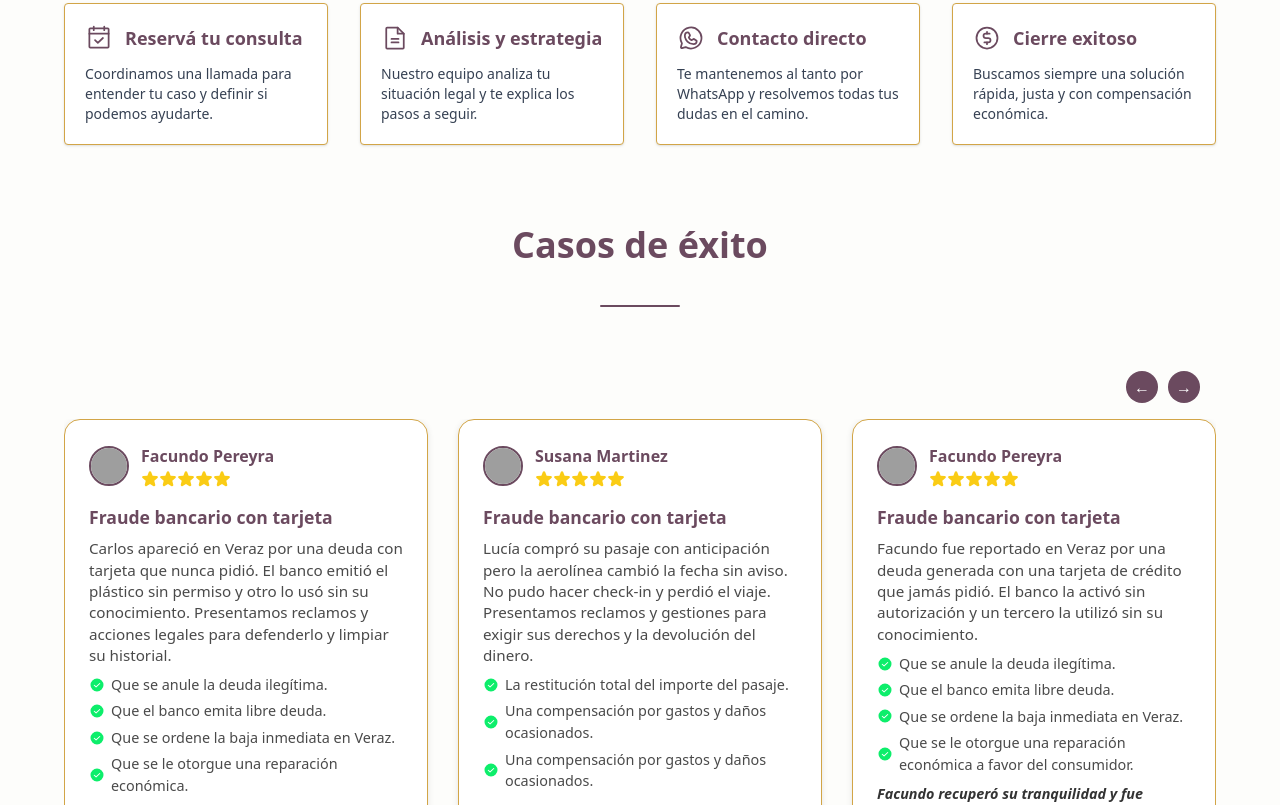
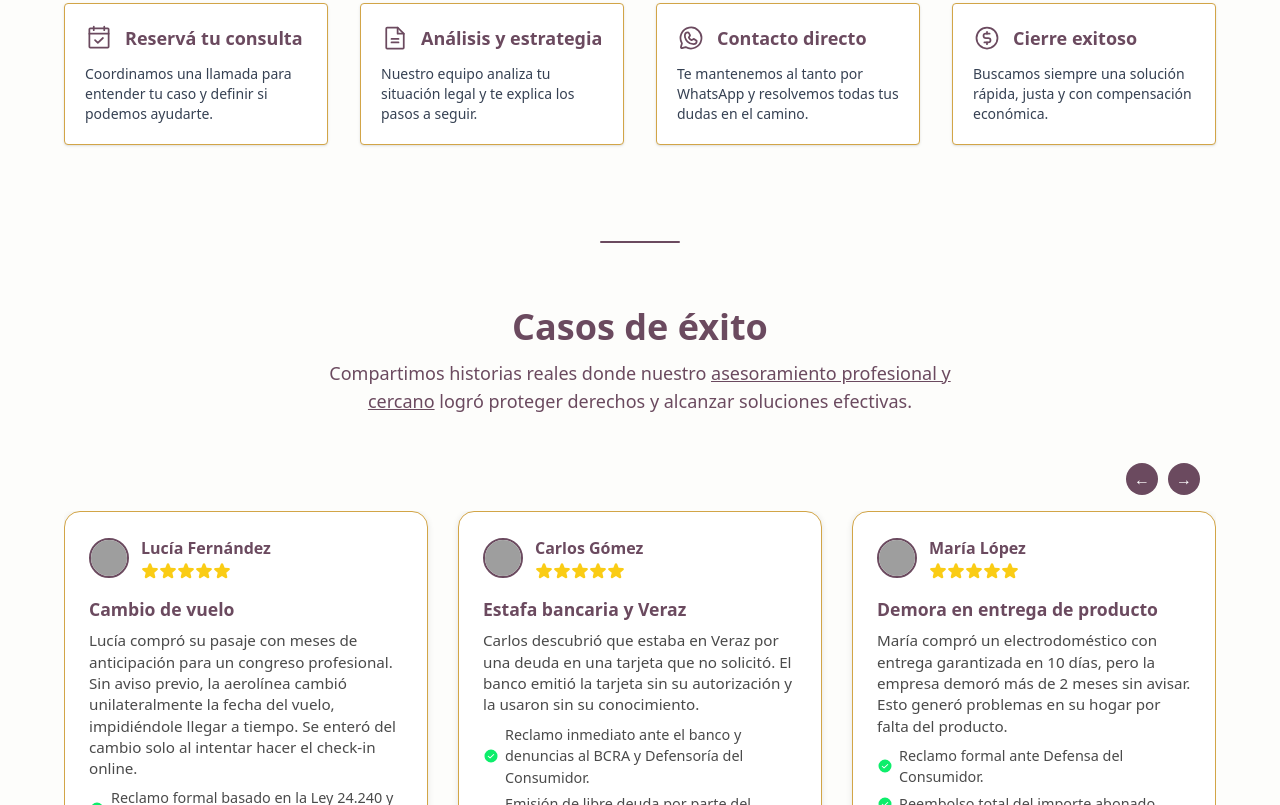
Before and after one commit to shevek1/usyco-fix, an Astro site: page / in a window 1280 px wide. Shown: the part 1995-2800 px from the top of the page. Built offline with nearby package versions, Linux system fonts and the light colour scheme; Astro itself is replaced by a stand-in of ours; some packages are replaced by stand-ins of ours; grey boxes are pictures that could not be loaded.

Commit message:
navbar, steps corregido

```diff
--- a/src/components/Footer.astro
+++ b/src/components/Footer.astro
@@ -21,7 +21,7 @@
       <!-- Teléfono -->
       <div class="flex flex-col items-start max-w-[130px]">
         <p class="font-semibold text-slate-700">Teléfono</p>
-        <p>+54 11 1234 5678</p>
+        <p>+54 9 11 3659-6539</p>
       </div>
 
       <!-- Dirección -->
--- a/src/components/Header.jsx
+++ b/src/components/Header.jsx
@@ -71,7 +71,7 @@ export default function HeaderForm() {
           <div className="flex flex-col items-center justify-between xl:flex-row">
    <div className="mb-12 w-full max-w-xl xl:mb-0 xl:w-7/12 xl:pr-16">
   <h2
-    className="mb-6 max-w-lg uppercase font-formal text-3xl font-bold tracking-tight text-white sm:text-7xl sm:leading-none mt-5 md:mt-0 animate-fade-in"
+    className="mb-6 max-w-lg camelcase font-formal text-3xl font-bold tracking-tight text-white sm:text-7xl sm:leading-none mt-5 md:mt-0 animate-fade-in"
     style={{
       color: "#ffffff",
       textShadow:
@@ -178,24 +178,18 @@ export default function HeaderForm() {
                     required
                     className="h-12 w-full mb-4 rounded border border-gray-300 bg-white px-4 shadow-sm ring-[#d2a547] focus:border-[#d2a547] focus:outline-none focus:ring"
                   >
-                    <option value="">Selecciona el Asunto</option>
-                    <option value="Estafa bancaria">Estafa bancaria</option>
-                    <option value="Credito no solicitado">
-                      Crédito no solicitado
-                    </option>
-                    <option value="Veraz indebido">Veraz indebido</option>
-                    <option value="Deuda falsa">Deuda falsa</option>
-                    <option value="Tarjeta no solicitada">
-                      Tarjeta no solicitada
-                    </option>
-                    <option value="Aumento cuota">Aumento cuota</option>
-                    <option value="Consulta general">
-                      Consulta general
-                    </option>
-                    <option value="Seguimiento caso">
-                      Seguimiento de un caso
-                    </option>
-                    <option value="Otros">Otros</option>
+<option value="">Selecciona el Asunto</option>
+<option value="estafa">Estafa bancaria</option>
+<option value="credito">Crédito no solicitado</option>
+<option value="veraz">Veraz indebido</option>
+<option value="producto">Producto o servicio fallado</option>
+<option value="prepaga">Cobros indebidos (prepaga)</option>
+<option value="aerolinea">Reclamo a aerolínea</option>
+<option value="contrato">Incumplimiento contractual</option>
+<option value="consulta">Consulta general</option>
+<option value="seguimiento">Seguimiento de caso</option>
+<option value="otros">Otros..</option>
+
                   </select>
 
                   <textarea
--- a/src/components/NavBar.astro
+++ b/src/components/NavBar.astro
@@ -19,7 +19,7 @@
       <li class="md:mr-12"><a href="#contacto">Contacto</a></li>
       <li class="md:mr-12">
         <a
-          href="#servicios"
+
           onclick="window.open('https://wa.me/5491136596539?text=Hola%2C+los+contacto+desde+su+p%C3%A1gina+web.+Me+gustar%C3%ADa+hacer+una+consulta.', '_blank');"
           class="rounded-full cursor-pointer border-2 border-emerald-500 px-6 py-1 text-emerald-600 transition-colors hover:bg-emerald-500 hover:text-white inline-flex items-center text-center"
         >
--- a/src/components/Steps.jsx
+++ b/src/components/Steps.jsx
@@ -17,76 +17,75 @@ import "swiper/css/navigation";
 
 const reviews = [
   {
-    name: "Facundo Pereyra",
+    name: "Lucía Fernández",
     image:
-      "https://images.pexels.com/photos/832998/pexels-photo-832998.jpeg?auto=compress&cs=tinysrgb&w=600",
+      "https://randomuser.me/api/portraits/women/54.jpg",
     icon: <ShieldCheck size={20} color="#6b4a5f" />,
     stars: 5,
-    title: "Fraude bancario con tarjeta",
+    title: "Cambio de vuelo",
     text:
-      "Carlos apareció en Veraz por una deuda con tarjeta que nunca pidió. El banco emitió el plástico sin permiso y otro lo usó sin su conocimiento. Presentamos reclamos y acciones legales para defenderlo y limpiar su historial.",
+      "Lucía compró su pasaje con meses de anticipación para un congreso profesional. Sin aviso previo, la aerolínea cambió unilateralmente la fecha del vuelo, impidiéndole llegar a tiempo. Se enteró del cambio solo al intentar hacer el check-in online.",
     resultPoints: [
-      "Que se anule la deuda ilegítima.",
-      "Que el banco emita libre deuda.",
-      "Que se ordene la baja inmediata en Veraz.",
-      "Que se le otorgue una reparación económica.",
+      "Reclamo formal basado en la Ley 24.240 y las normativas de la ANAC.",
+      "Que se restituya el importe total del pasaje.",
+      "Que se otorgue compensación por gastos y daños.",
     ],
     finalResult:
-      "Carlos recuperó la tranquilidad y recibió una compensación económica.",
+      "Lucía fue indemnizada y la empresa reconoció su responsabilidad.",
   },
   {
-    name: "Susana Martinez",
+  name: "Carlos Gómez",
   image:
-      "https://images.pexels.com/photos/832998/pexels-photo-832998.jpeg?auto=compress&cs=tinysrgb&w=600",
+    "https://randomuser.me/api/portraits/men/71.jpg",
   icon: <ShieldCheck size={20} color="#6b4a5f" />,
   stars: 5,
-    title: "Fraude bancario con tarjeta",
+  title: "Estafa bancaria y Veraz",
   text:
-      "Lucía compró su pasaje con anticipación pero la aerolínea cambió la fecha sin aviso. No pudo hacer check-in y perdió el viaje. Presentamos reclamos y gestiones para exigir sus derechos y la devolución del dinero.",
+    "Carlos descubrió que estaba en Veraz por una deuda en una tarjeta que no solicitó. El banco emitió la tarjeta sin su autorización y la usaron sin su conocimiento.",
   resultPoints: [
-      "La restitución total del importe del pasaje.",
-      "Una compensación por gastos y daños ocasionados.",
-       "Una compensación por gastos y daños ocasionados.",
+    "Reclamo inmediato ante el banco y denuncias al BCRA y Defensoría del Consumidor.",
+    "Emisión de libre deuda por parte del banco.",
+    "Baja inmediata en el registro de Veraz.",
+    "Reparación económica a favor del consumidor.",
   ],
   finalResult:
-      "Lucía fue indemnizada y la empresa aceptó su responsabilidad. Este caso ayuda a proteger a quienes sufren cambios arbitrarios sin aviso.",
+    "Carlos recuperó su tranquilidad, y además fue resarcido económicamente por el daño que le causaron. ",
 },
 {
-    name: "Facundo Pereyra",
+  name: "María López",
   image:
-      "https://images.pexels.com/photos/832998/pexels-photo-832998.jpeg?auto=compress&cs=tinysrgb&w=600",
+    "https://randomuser.me/api/portraits/women/14.jpg",
   icon: <ShieldCheck size={20} color="#6b4a5f" />,
   stars: 5,
-    title: "Fraude bancario con tarjeta",
+  title: "Demora en entrega de producto",
   text:
-      "Facundo fue reportado en Veraz por una deuda generada con una tarjeta de crédito que jamás pidió. El banco la activó sin autorización y un tercero la utilizó sin su conocimiento.",
+    "María compró un electrodoméstico con entrega garantizada en 10 días, pero la empresa demoró más de 2 meses sin avisar. Esto generó problemas en su hogar por falta del producto.",
   resultPoints: [
-      "Que se anule la deuda ilegítima.",
-      "Que el banco emita libre deuda.",
-      "Que se ordene la baja inmediata en Veraz.",
-      "Que se le otorgue una reparación económica a favor del consumidor.",
+    "Reclamo formal ante Defensa del Consumidor.",
+    "Reembolso total del importe abonado.",
+    "Compensación por daños y perjuicios.",
   ],
   finalResult:
-      "Facundo recuperó su tranquilidad y fue resarcido económicamente. Hoy su historial crediticio está limpio y validado.",
+    "María recibió el reembolso y la empresa ajustó sus tiempos de entrega para futuros clientes.",
 },
 {
-    name: "Facundo Pereyra",
+  name: "Jorge Martínez",
   image:
-      "https://images.pexels.com/photos/832998/pexels-photo-832998.jpeg?auto=compress&cs=tinysrgb&w=600",
+    "https://randomuser.me/api/portraits/men/36.jpg",
   icon: <ShieldCheck size={20} color="#6b4a5f" />,
   stars: 5,
-    title: "Fraude bancario con tarjeta",
+  title: "Cobro indebido en tarjeta de crédito",
   text:
-      "Facundo fue reportado en Veraz por una deuda generada con una tarjeta de crédito que jamás pidió. El banco la activó sin autorización y un tercero la utilizó sin su conocimiento.",
+    "Jorge detectó cargos no autorizados en su tarjeta por compras que no realizó. Contactó al banco y la entidad tardó en resolver la situación.",
   resultPoints: [
-      "Que se anule la deuda ilegítima.",
-      "Que el banco emita libre deuda.",
-      "Que se ordene la baja inmediata en Veraz.",
-      "Que se le otorgue una reparación económica a favor del consumidor.",
+    "Denuncia ante el banco y la entidad reguladora.",
+    "Anulación de cargos fraudulentos.",
+    "Mejora en los sistemas de seguridad del banco.",
   ],
   finalResult:
-      "Facundo recuperó su tranquilidad y fue resarcido económicamente. Hoy su historial crediticio está limpio y validado.",
+    "Jorge recuperó su dinero y el banco reforzó los controles para evitar futuros fraudes.",
 },
+
 
 ];
 
@@ -164,8 +163,7 @@ export default function HowWeWorkAndReviews() {
   display: flex;
   flex-direction: column;
   height: 100%;
-
-  min-height: 440px;  /* ✅ Forzá un alto fijo */
+  min-height: 480px;  /* ✅ Forzá un alto fijo */
 }
 
         /* Contenido con scroll si excede */
@@ -286,15 +284,21 @@ export default function HowWeWorkAndReviews() {
         </div>
       </section>
 
-      {/* Reseñas */}
-      <section className="max-w-6xl mx-auto mb-24 relative">
-        <h2 className="text-4xl font-bold text-center text-[#6b4a5f] mb-6">
-          Casos de éxito
-        </h2>
-
                <div className="w-full flex justify-center">
         <div className="h-[2px] w-20 bg-[#6b4a5f] mt-4 mb-16 rounded-full" />
       </div>
+
+
+      {/* Reseñas */}
+      <section className="max-w-6xl mx-auto mb-24 relative">
+        <h2 className="text-4xl font-bold text-center text-[#6b4a5f] mb-3">
+          Casos de éxito
+        </h2>
+          <p className="text-center text-[#6b4a5f] mb-12 max-w-2xl mx-auto text-lg">
+     Compartimos historias reales donde nuestro <span class="underline">asesoramiento profesional y cercano</span> logró proteger derechos y alcanzar soluciones efectivas.
+        </p>
+
+
 
         {/* Flechas arriba a la derecha, fuera de las cards */}
         <div className="custom-navigation-wrapper">
@@ -340,6 +344,7 @@ export default function HowWeWorkAndReviews() {
               slidesPerView: 3,
             },
           }}
+          loop={true}
           navigation={false} // No queremos las flechas nativas, usamos las personalizadas arriba
         >
           {reviews.map((review, idx) => (
--- a/src/layouts/Layout.astro
+++ b/src/layouts/Layout.astro
@@ -33,7 +33,7 @@ import "../styles/global.css";
       const target = document.querySelector(this.getAttribute("href"));
       if (target) {
         e.preventDefault();
-        const headerOffset = 110; // altura del header fijo en px
+        const headerOffset = 100; // altura del header fijo en px
         const elementPosition = target.getBoundingClientRect().top;
         const offsetPosition = elementPosition + window.pageYOffset - headerOffset;
 
```
Lines whose indentation alone changed are shown as unchanged.
